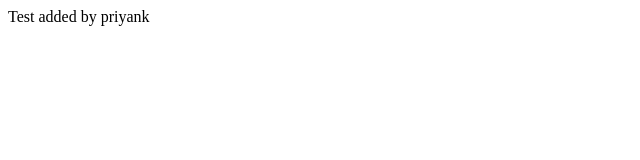
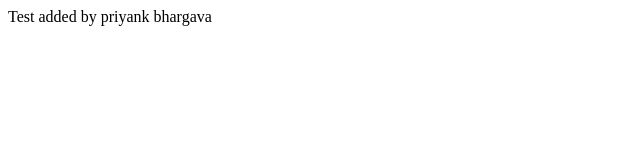
Before and after one commit to priyank086/testrepo, a plain HTML site: page index.html in a window 1280 px wide. Shown: the full height of the page, 0-640 px from the left. Drawn offline with Linux system fonts and the light colour scheme.

Commit message:
Update index.html
name changed

```diff
--- a/index.html
+++ b/index.html
@@ -11,6 +11,6 @@ and open the template in the editor.
         <meta name="viewport" content="width=device-width, initial-scale=1.0">
     </head>
     <body>
-        <div>Test added by priyank</div>
+        <div>Test added by priyank bhargava</div>
     </body>
 </html>
```
